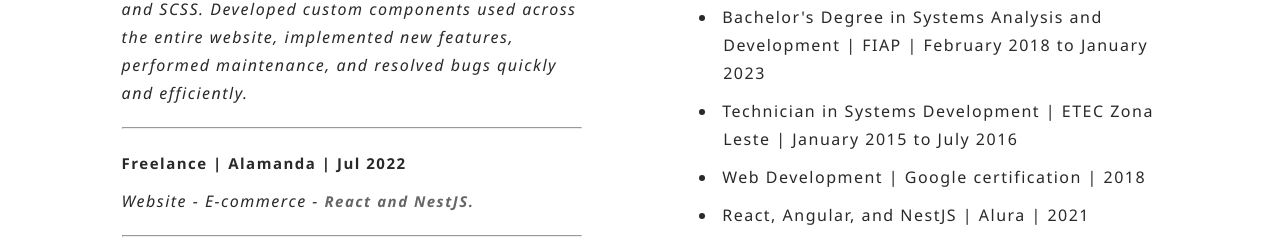
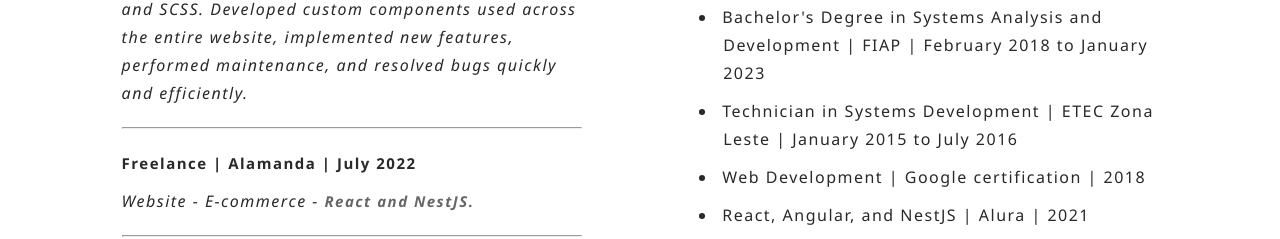
Before and after one commit to hrishikesh-k/f-146922, an Angular app: page /about in a window 1280 px wide. Shown: the part 861-1100 px from the top of the page. Built offline with nearby package versions, Linux system fonts and the light colour scheme.

Commit message:
small fix

```diff
--- a/src/app/components/pages/about/about.component.html
+++ b/src/app/components/pages/about/about.component.html
@@ -26,7 +26,7 @@
 
       <hr/>
 
-      <div class="text-item project-name">Freelance | Alamanda | Jul 2022</div>
+      <div class="text-item project-name">Freelance | Alamanda | July 2022</div>
       <div class="text-item item-desc italic">Website - E-commerce - <b>React and NestJS.</b></div>
 
       <hr/>
```
